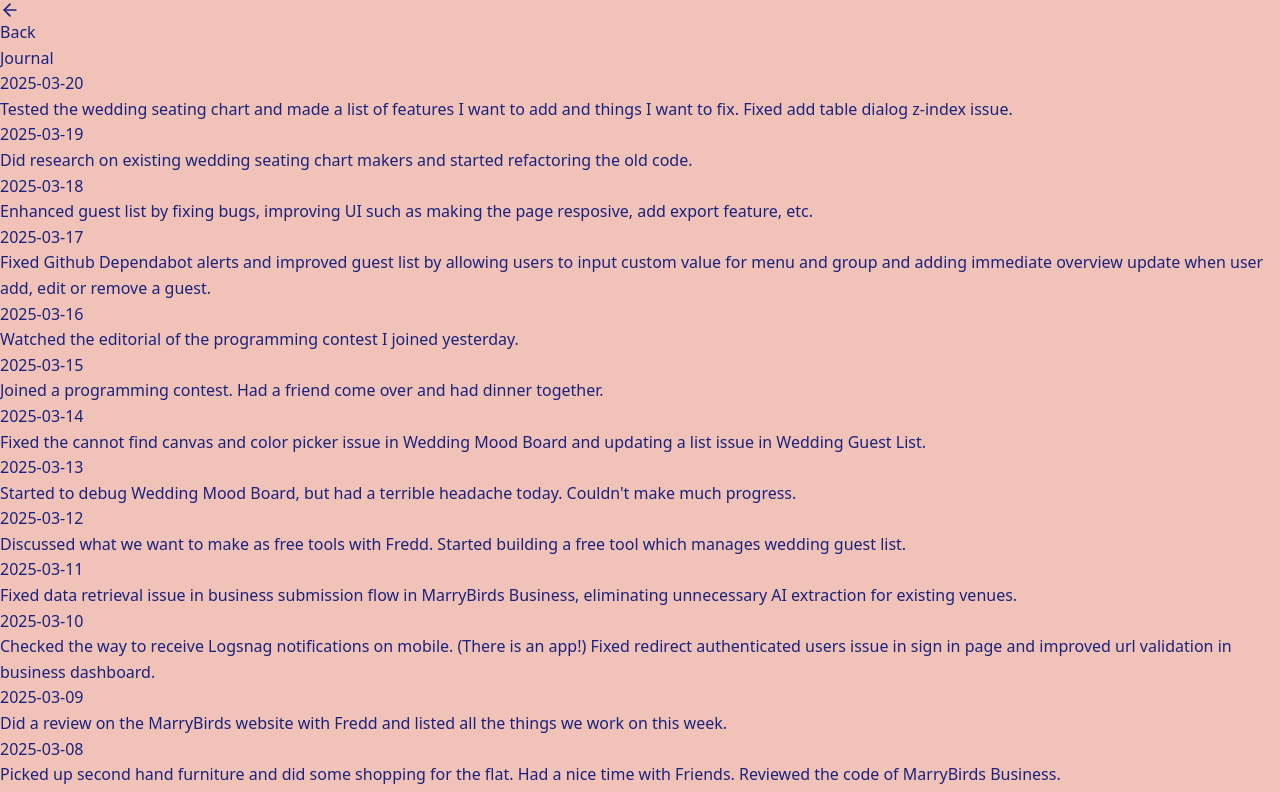
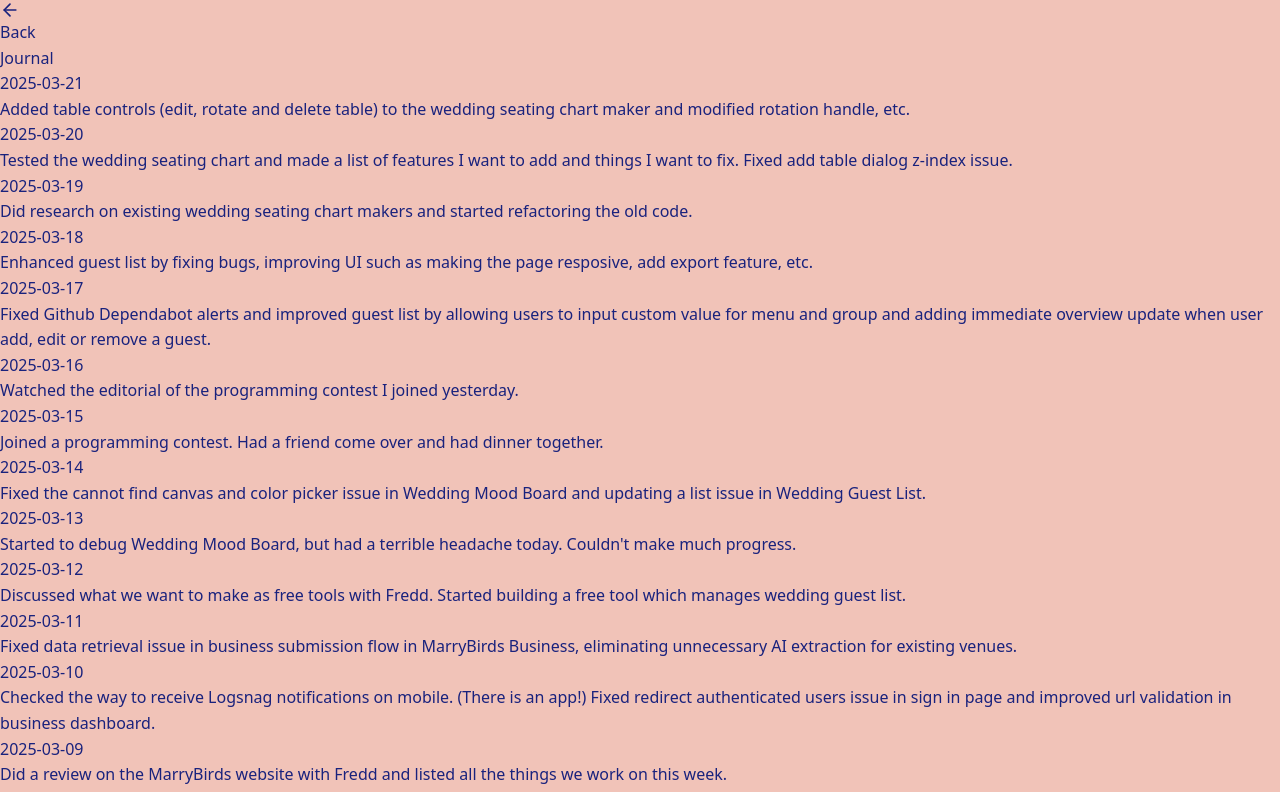
Before and after one commit to minamicode/minamicode.com, a Next.js app: page /journal in a window 1280 px wide. Shown: the top 792 px of the page. Built offline with nearby package versions, Linux system fonts and the light colour scheme.

Commit message:
add a journal entry

```diff
--- a/src/app/_components/JournalEntries.tsx
+++ b/src/app/_components/JournalEntries.tsx
@@ -6,6 +6,10 @@ type JournalEntry = {
 };
 
 const entries: JournalEntry[] = [
+  {
+    date: "2025-03-21",
+    text: "Added table controls (edit, rotate and delete table) to the wedding seating chart maker and modified rotation handle, etc.",
+  },
   {
     date: "2025-03-20",
     text: "Tested the wedding seating chart and made a list of features I want to add and things I want to fix. Fixed add table dialog z-index issue.",
```
